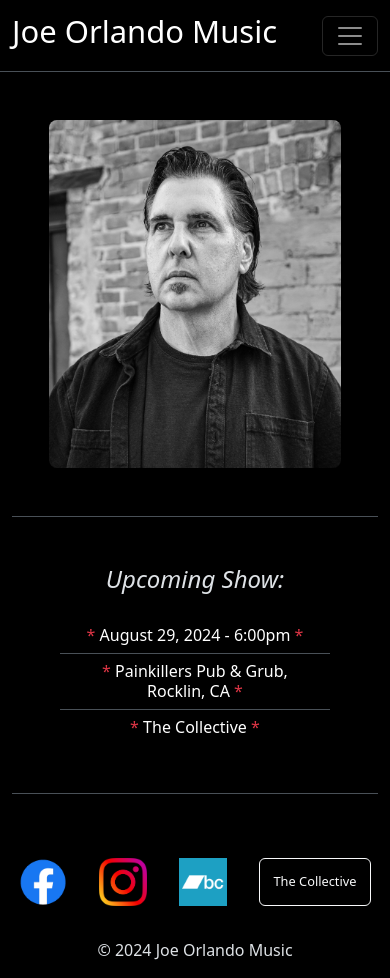
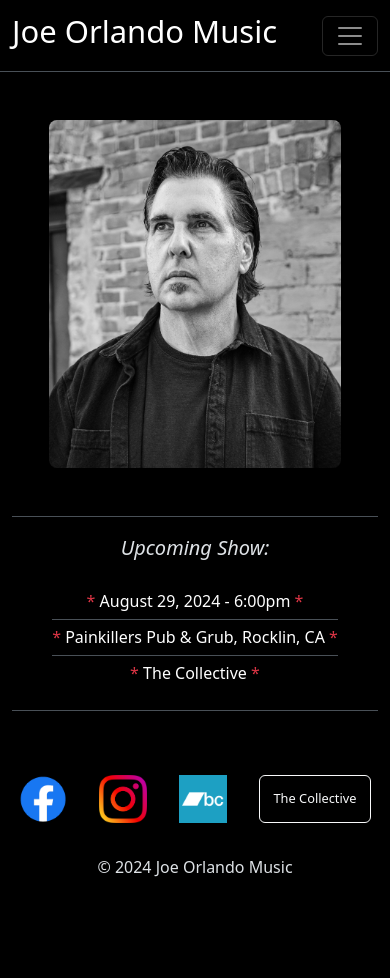
Before and after one commit to Robertjo97/JoeOrlandoMusic, a React (Vite) app: page / in a window 390 px wide. After the commit the page ends 895 px from the top, so only its background shows below. Built offline with nearby package versions, Linux system fonts and the light colour scheme.

Commit message:
mobile style hero

```diff
--- a/src/Home/Home.css
+++ b/src/Home/Home.css
@@ -18,9 +18,12 @@
   }
 
   .hero {
-    flex-direction: column;
-    gap: 1rem !important;
+    padding: 5% !important;
+  }
 
+  .hero li {
+    padding-left: 0% !important;
+    padding-right: 0% !important;
   }
 
   .hero li {
@@ -28,6 +31,6 @@
   }
 
   .list-group p {
-    font-size: 1.5rem !important;
+    font-size: 1.25rem !important;
   }
 }
```
